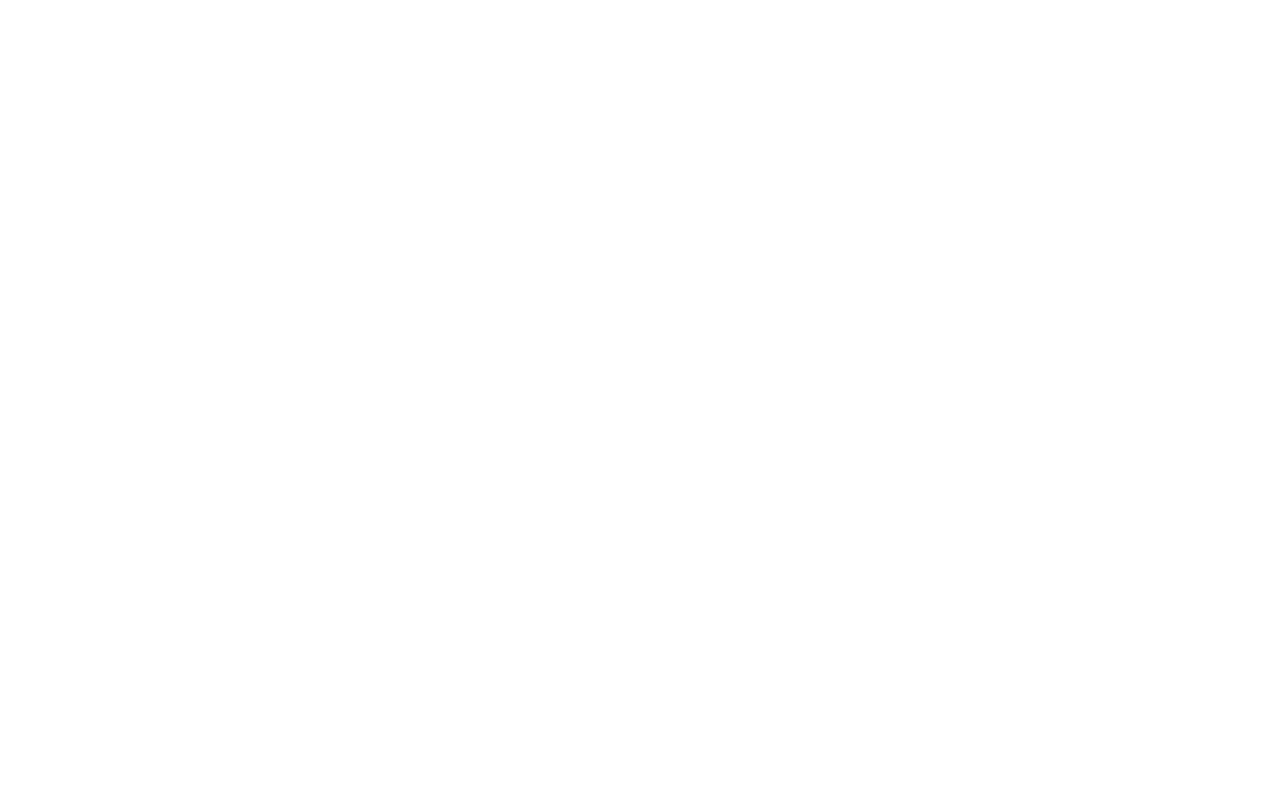
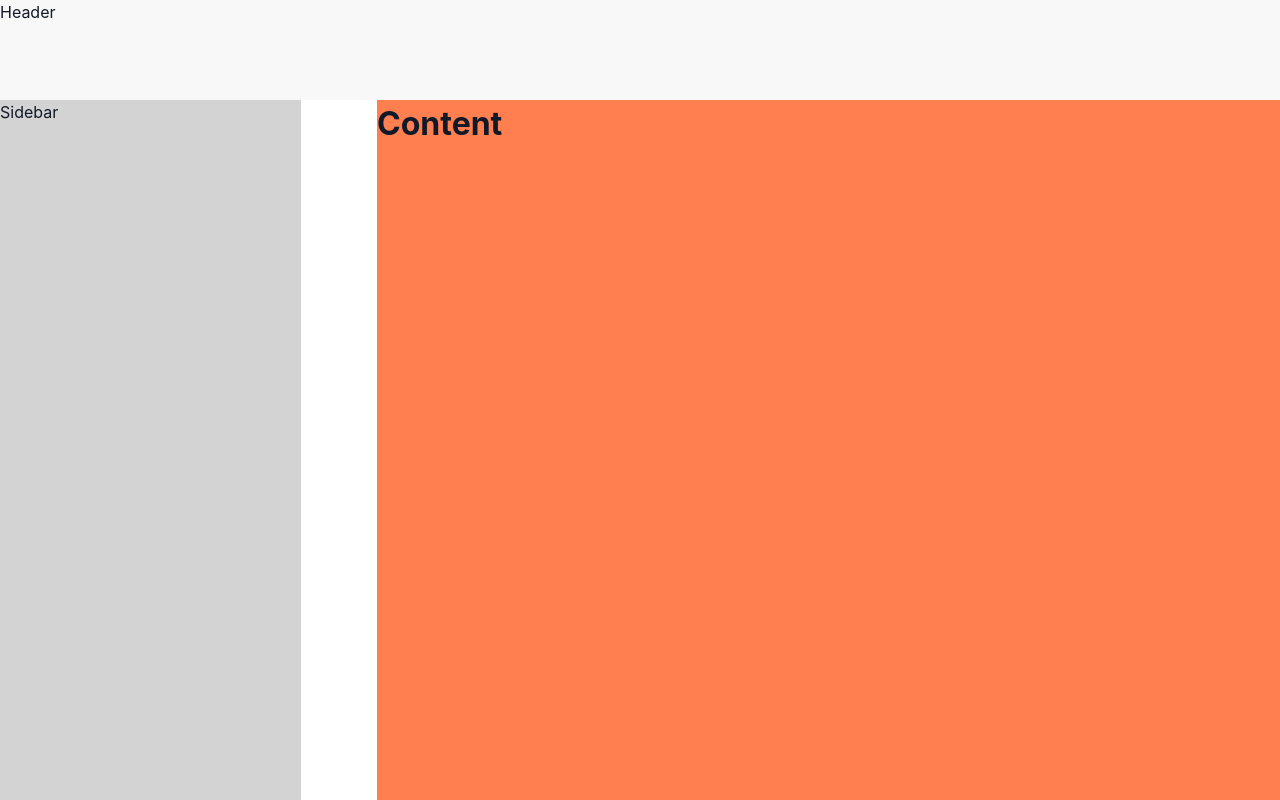
Before and after one commit to Son514/react-todo-app, a React (Vite) app: page / in a window 1280 px wide. Before the commit this address had no page. Built offline with nearby package versions, Linux system fonts and the light colour scheme; a web font is replaced by a local one.

Commit message:
Page Grid Layout UI   - Implemented CSS Grid for main layout structure

```diff
--- a/src/Layouts/MainLayout.jsx
+++ b/src/Layouts/MainLayout.jsx
@@ -1,8 +1,20 @@
 import React from "react";
 import { Outlet } from "react-router-dom";
+import styles from "./mainlayout.module.css";
 
 const MainLayout = ({ children }) => {
-  return <div>{children || <Outlet />}</div>;
+  return (
+    <div>
+      <div className={styles["gridcontainer"]}>
+        <header className={styles["gridcontainer__header"]}>Header</header>
+        <aside className={styles["gridcontainer__sidebar"]}>Sidebar</aside>
+        <main className={styles["gridcontainer__main"]}>
+          {children || <Outlet />}
+          <h1>Content</h1>
+        </main>
+      </div>
+    </div>
+  );
 };
 
 export default MainLayout;
--- /dev/null
+++ b/src/Layouts/mainlayout.module.css
@@ -0,0 +1,20 @@
+.gridcontainer {
+  display: grid;
+  grid-template-columns: 1fr 3fr;
+  grid-template-rows: minmax(100px, auto) 1fr;
+  column-gap: var(--gap-xl);
+  min-height: 100vh;
+}
+
+.gridcontainer__header {
+  grid-column: 1/3;
+  background-color: var(--color-bg);
+}
+
+.gridcontainer__sidebar {
+  background-color: lightgray;
+}
+
+.gridcontainer__main {
+  background-color: coral;
+}
--- a/src/index.module.css
+++ b/src/index.module.css
@@ -35,6 +35,10 @@
   /* Shadow */
   --shadow-sm: 0 1px 2px rgba(0, 0, 0, 0.05);
   --shadow-md: 0 4px 6px rgba(0, 0, 0, 0.1);
+
+  /* Gap */
+  --gap-md: 20px;
+  --gap-xl: 76px;
 }
 
 body {
```
